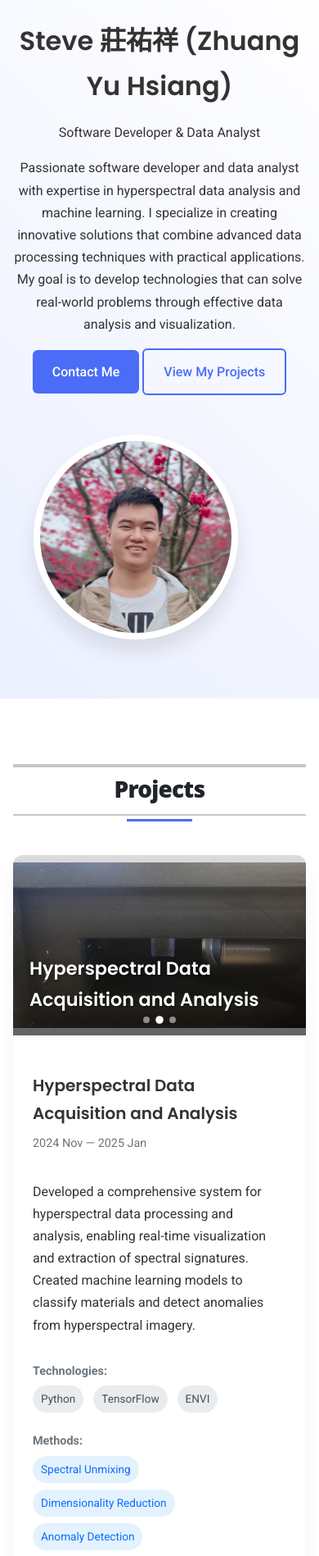
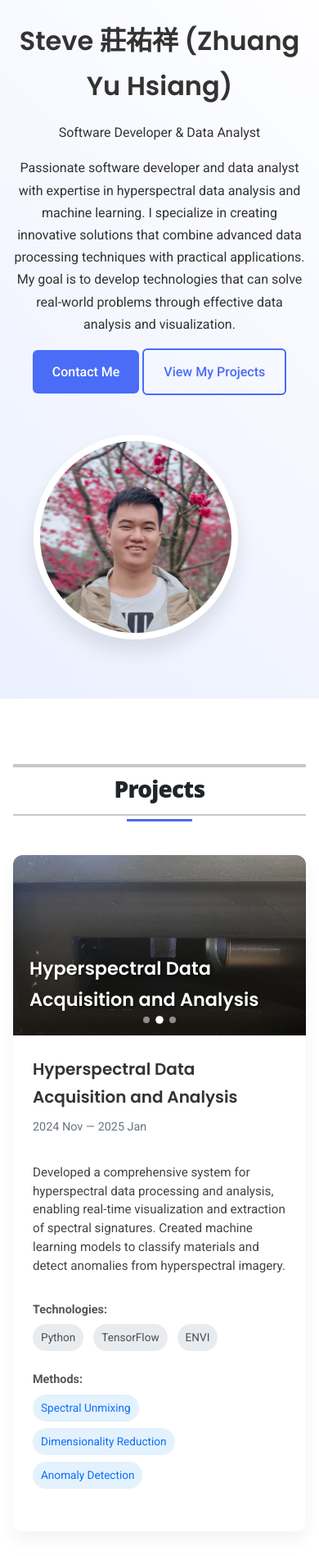
Before and after one commit to x29959/x29959.github.io, a Jekyll site: the page built from index.html, in a window 390 px wide. Shown: the part 62-1960 px from the top of the page at 82% size. Built offline with Jekyll 4.4.1, drawn with Linux system fonts in a browser that asks for light colours; grey boxes are pictures that could not be loaded.

```diff
--- a/_sass/_custom.scss
+++ b/_sass/_custom.scss
@@ -23,8 +23,17 @@
   overflow: hidden;
   display: flex;
   flex-direction: column;
+  border-radius: 8px;
+  box-shadow: 0 4px 15px rgba(0,0,0,0.1);
+  background-color: white;
   height: 100%;
   transition: transform 0.3s ease, box-shadow 0.3s ease;
+  margin-bottom: 30px;
+}
+
+.project-card:hover {
+  transform: translateY(-5px);
+  box-shadow: 0 6px 20px rgba(0,0,0,0.15);
 }
 
 .project-image-container {
@@ -48,8 +57,8 @@
   height: 100%;
   opacity: 0;
   transition: opacity 0.8s ease-in-out;
-  object-fit: contain; /* Changed from cover to contain to prevent image distortion */
-  background-color: #f5f5f5; /* Light background to make images more visible */
+  object-fit: cover;
+  background-color: #f5f5f5;
 }
 
 .project-image-slide.active {
@@ -92,7 +101,7 @@
   align-items: center;
   opacity: 0;
   transition: opacity 0.3s ease;
-  z-index: 3; /* Ensure controls are above other elements */
+  z-index: 3;
 }
 
 .project-card:hover .project-image-controls {
@@ -122,6 +131,28 @@
   display: flex;
   flex-direction: column;
   flex-grow: 1;
+  background-color: white;
+}
+
+.project-title {
+  font-size: 1.3rem;
+  font-weight: 600;
+  margin-top: 0;
+  margin-bottom: 8px;
+  color: #333;
+}
+
+.project-period {
+  font-size: 0.9rem;
+  color: #666;
+  margin-bottom: 12px;
+}
+
+.project-description {
+  font-size: 0.95rem;
+  line-height: 1.5;
+  color: #444;
+  margin-bottom: 15px;
 }
 
 .project-overlay {
@@ -137,7 +168,7 @@
   justify-content: flex-end;
   padding: 20px;
   transition: opacity 0.3s ease;
-  z-index: 1; /* Set proper z-index to ensure it's below controls */
+  z-index: 1;
 }
 
 .project-title-overlay {
@@ -156,7 +187,7 @@
   font-size: 0.9rem;
   font-weight: 600;
   margin-bottom: 5px;
-  color: var(--secondary-color);
+  color: #555;
 }
 
 .language-badge, .method-badge {
@@ -192,7 +223,7 @@
   top: 0;
   left: 0;
   height: 100%;
-  background: var(--primary-color);
+  background: #0d6efd;
   border-radius: 5px;
   transition: width 1.2s ease;
 }
@@ -211,7 +242,7 @@
   bottom: 0;
   left: 18px;
   width: 2px;
-  background: var(--primary-color);
+  background: #0d6efd;
 }
 
 .timeline-item {
@@ -227,15 +258,29 @@
   width: 15px;
   height: 15px;
   border-radius: 50%;
-  background: var(--primary-color);
+  background: #0d6efd;
 }
 
-/* Project Grid */
+/* Projects Grid */
 .projects-grid {
   display: grid;
   grid-template-columns: repeat(auto-fill, minmax(320px, 1fr));
   gap: 30px;
   margin-top: 2rem;
+}
+
+/* Fix for project images */
+.project-image-slide {
+  object-fit: cover;
+  width: 100%;
+  height: 100%;
+}
+
+/* Make sure projects with no images still look good */
+.project-image-slide svg {
+  margin: 0 auto;
+  display: block;
+  opacity: 0.5;
 }
 
 // Responsive adjustments
@@ -246,7 +291,7 @@
   }
 
   .projects-grid {
-    grid-template-columns: repeat(auto-fill, minmax(280px, 1fr));
+    grid-template-columns: 1fr;
   }
 
   .section-title {
@@ -254,8 +299,12 @@
   }
 
   .avatar {
-    width: 200px;
-    height: 200px;
+    width: 180px;
+    height: 180px;
+  }
+
+  .project-card {
+    margin-bottom: 20px;
   }
 }
 
@@ -297,6 +346,65 @@
 }
 
 .form-control:focus {
-  border-color: var(--primary-color);
+  border-color: #0d6efd;
   outline: none;
 }
+
+.social-links {
+  display: flex;
+  justify-content: center;
+  gap: 20px;
+  margin: 1.5rem 0;
+}
+
+.social-icon {
+  width: 40px;
+  height: 40px;
+  display: flex;
+  align-items: center;
+  justify-content: center;
+  background-color: #f8f9fa;
+  border-radius: 50%;
+  transition: all 0.3s ease;
+}
+
+.social-icon:hover {
+  background-color: #0d6efd;
+  transform: translateY(-3px);
+}
+
+.social-icon:hover svg path {
+  fill: white;
+}
+
+/* Make sure buttons are properly styled */
+.btn {
+  display: inline-block;
+  padding: 10px 24px;
+  background-color: #0d6efd;
+  color: white;
+  border-radius: 4px;
+  text-decoration: none;
+  font-weight: 500;
+  transition: all 0.3s ease;
+  border: none;
+  cursor: pointer;
+  font-size: 1rem;
+}
+
+.btn:hover {
+  background-color: #0b5ed7;
+  transform: translateY(-2px);
+  box-shadow: 0 4px 10px rgba(0,0,0,0.15);
+}
+
+.btn-outline {
+  background-color: transparent;
+  border: 2px solid #0d6efd;
+  color: #0d6efd;
+}
+
+.btn-outline:hover {
+  background-color: #0d6efd;
+  color: white;
+}
```
Also changed, not shown: _layouts/resume.html (+38 -19 lines).
